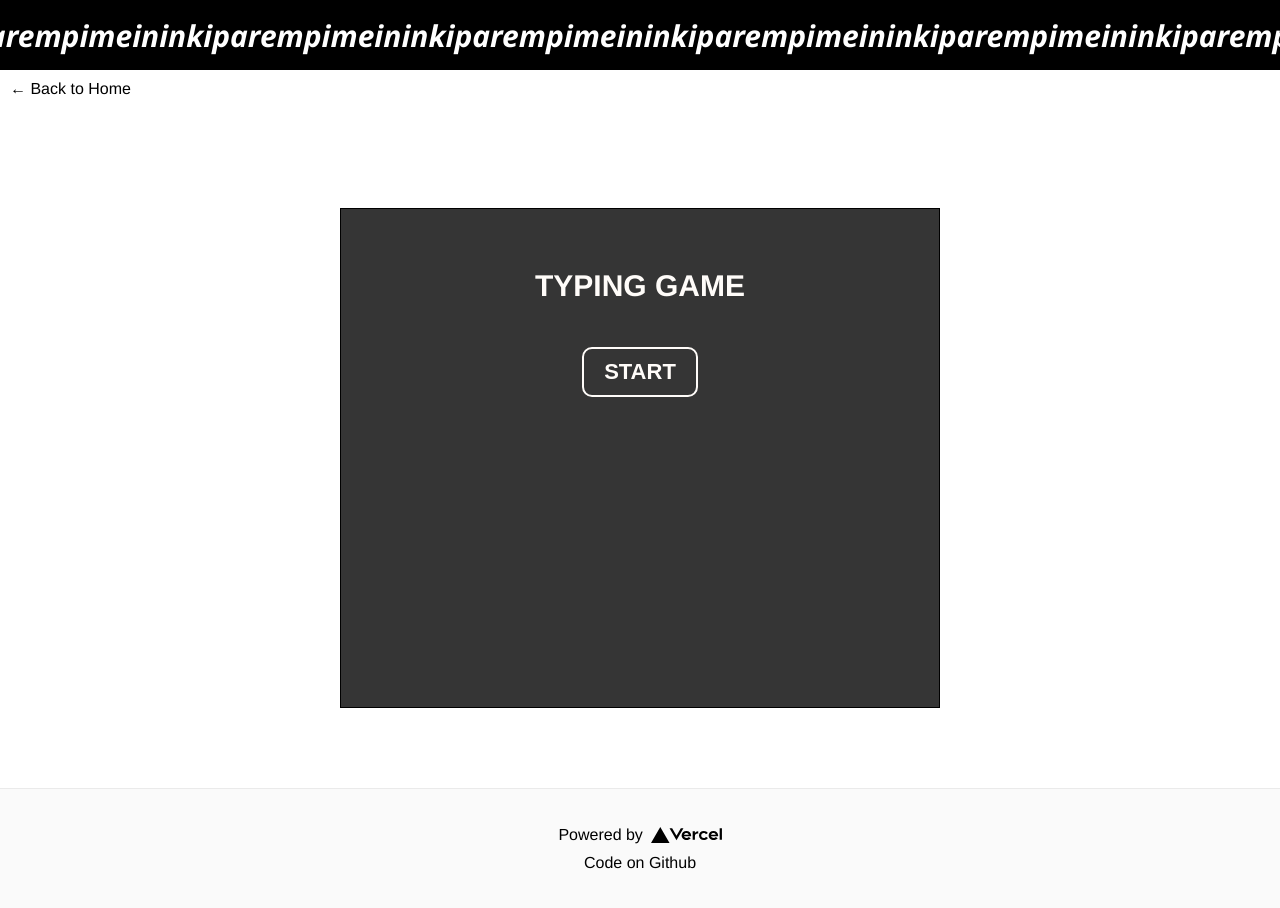
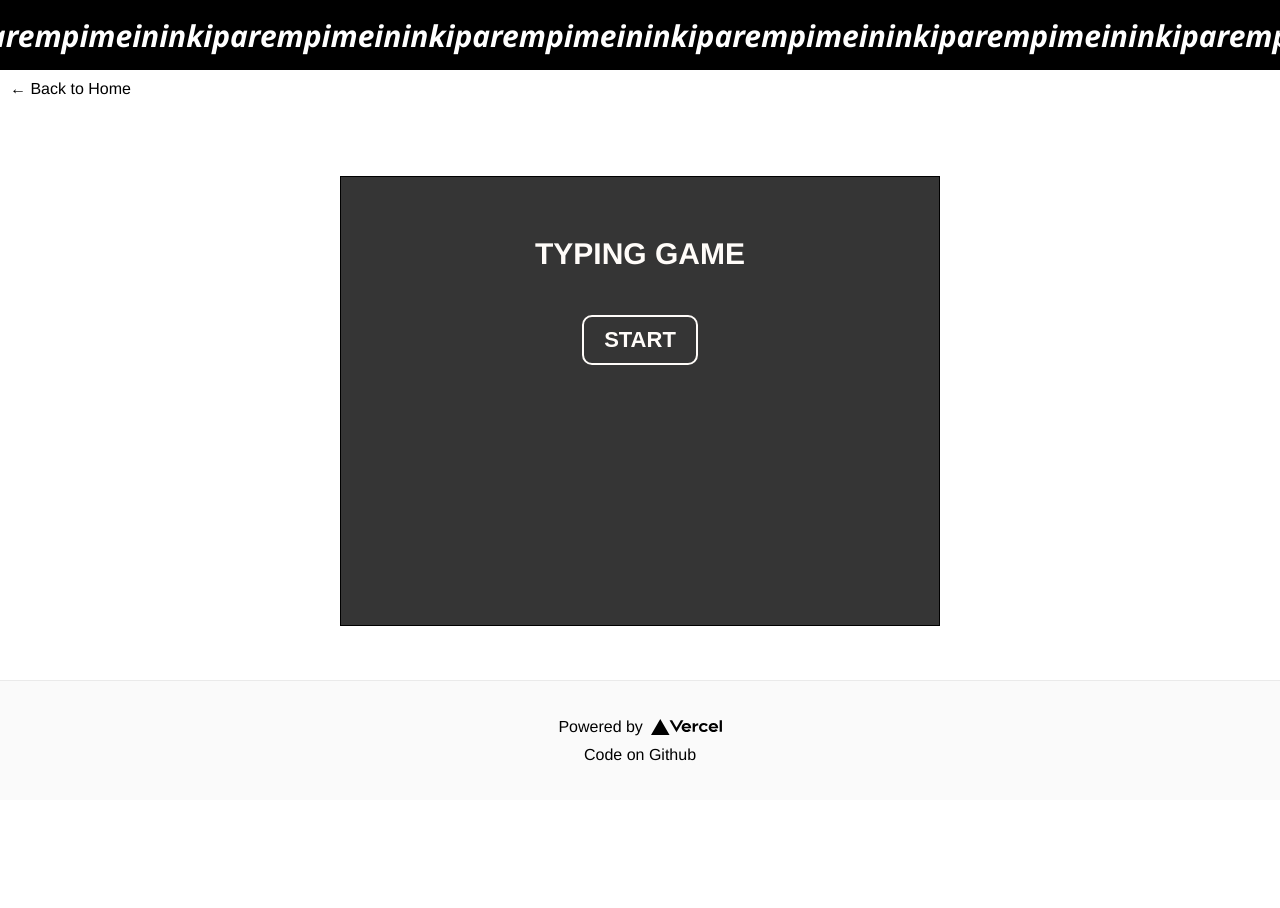
Before and after one commit to apltola/parempimeininki, a Next.js app: page /typing in a window 1280 px wide. After the commit the page ends 800 px from the top, so only its background shows below. Built offline with nearby package versions, Linux system fonts and the light colour scheme.

Commit message:
style updates

```diff
--- a/styles/Home.module.css
+++ b/styles/Home.module.css
@@ -1,5 +1,5 @@
 .container {
-  /* padding: 5rem 0.5rem; */
+  padding: 5rem 0;
   display: flex;
   flex-direction: column;
   justify-content: center;
--- a/styles/Papru.module.css
+++ b/styles/Papru.module.css
@@ -1,4 +1,5 @@
 .container {
+  padding: 3rem 0;
   display: flex;
   justify-content: center;
 }
--- a/styles/Typing.module.css
+++ b/styles/Typing.module.css
@@ -1,4 +1,5 @@
 .container {
+  padding: 3rem 0;
   display: flex;
   justify-content: center;
 }
@@ -7,7 +8,7 @@
   border: 1px solid black;
   width: 95%;
   max-width: 600px;
-  height: 500px;
+  height: 450px;
   background-color: #353535;
   color: #fffcf9;
   position: relative;
--- a/styles/globals.css
+++ b/styles/globals.css
@@ -17,7 +17,7 @@ body {
 
 .app-main {
   flex: 1;
-  padding: 5rem 0;
+  /* padding: 5rem 0; */
 }
 
 a {
```
